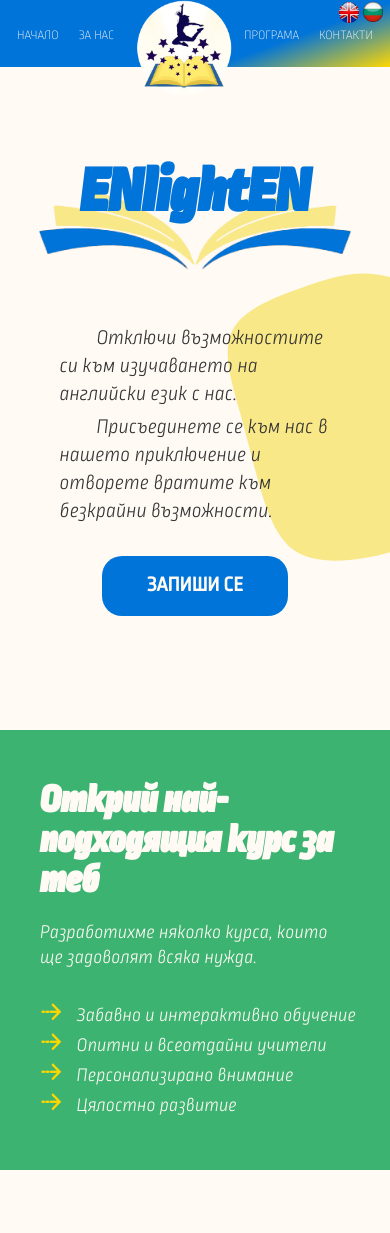
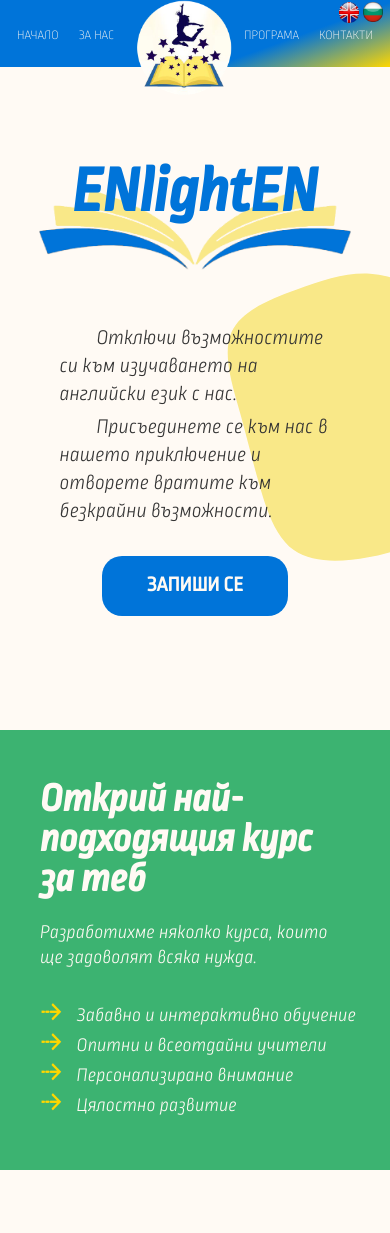
Before and after one commit to bbogomilov1/enlighten, a React (Create React App) app: page / in a window 390 px wide. Shown: the top 1233 px of the page. Built offline with nearby package versions, Linux system fonts and the light colour scheme.

Commit message:
adjusted home page for phone screen

```diff
--- a/src/components/home/HomeCourseReasons.module.css
+++ b/src/components/home/HomeCourseReasons.module.css
@@ -59,6 +59,7 @@
   }
 
   .container h2 {
+    font-family: "Ropamix medium italic";
     font-size: 2.5rem;
     line-height: 1em;
   }
--- a/src/components/home/HomeTitleSection.module.css
+++ b/src/components/home/HomeTitleSection.module.css
@@ -123,6 +123,7 @@
   }
 
   .container h1 {
+    font-family: "Ropamix medium italic";
     font-size: 4rem;
   }
 
--- a/src/static/fonts.css
+++ b/src/static/fonts.css
@@ -29,6 +29,12 @@
 }
 
 @font-face {
+  font-family: "Ropamix medium italic";
+  font-style: italic;
+  src: url("./fonts/RopaMixPTT-MediumItalic.ttf") format("truetype");
+}
+
+@font-face {
   font-family: "Ropamix bold italic";
   font-style: italic;
   src: url("./fonts/RopaMixPTT-BlackItalic.ttf") format("truetype");
```
Also changed, not shown: src/static/fonts/RopaMixPTT-MediumItalic.ttf (added).
